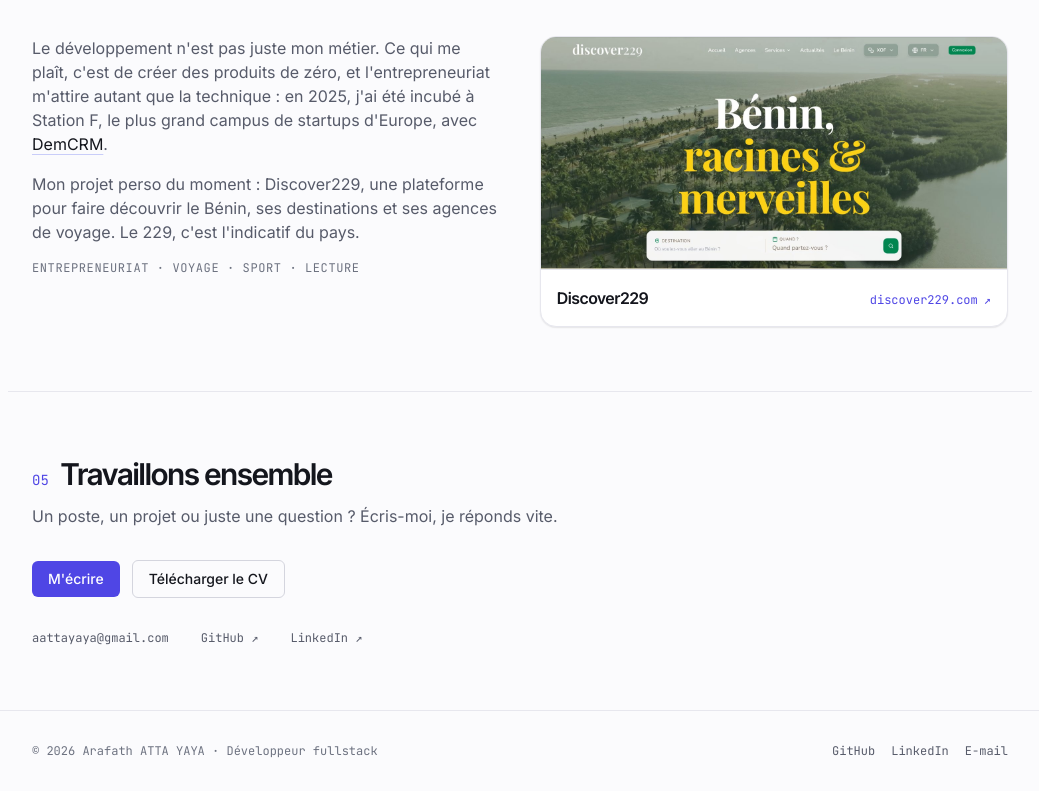
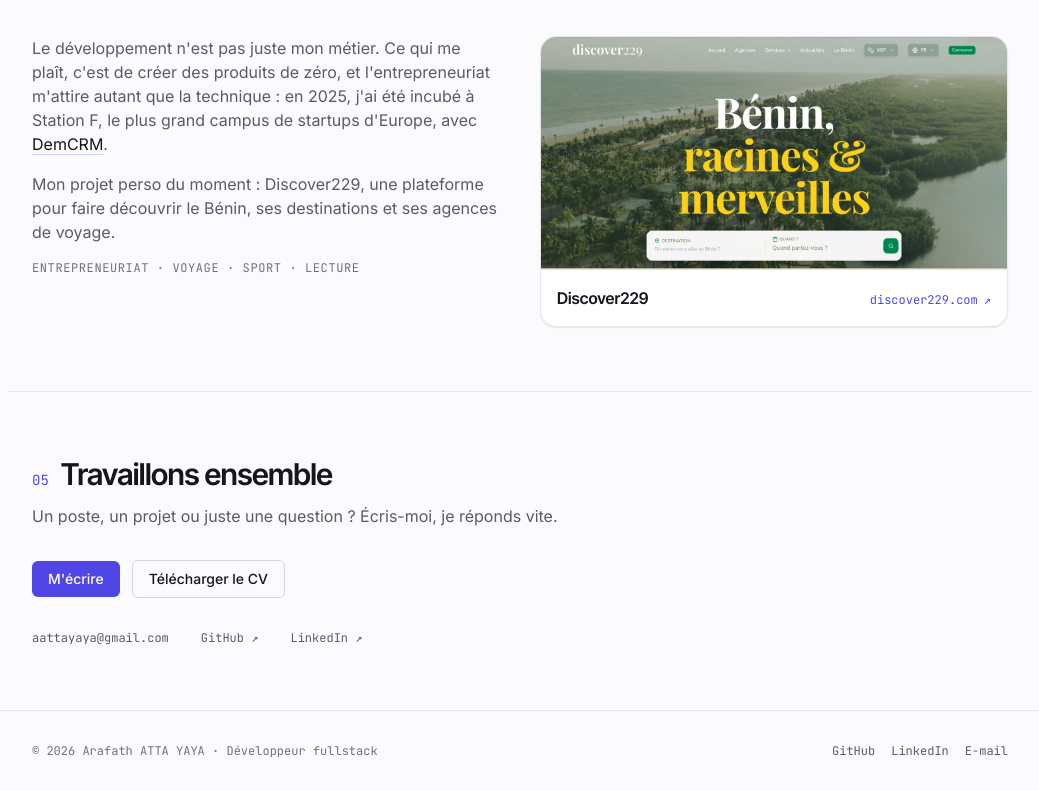
Before and after one commit to Fath57/portfolio, a Next.js app: page / in a window 1280 px wide. Shown: the part 2464-3255 px from the top of the page, without its empty margins (120-1159 px from the left). Built offline with nearby package versions, Linux system fonts and the light colour scheme.

Commit message:
Retire l'explication de l'indicatif 229 dans la section perso
Co-Authored-By: Claude Fable 5 <noreply@anthropic.com>

```diff
--- a/components/sections/beyond.tsx
+++ b/components/sections/beyond.tsx
@@ -28,7 +28,7 @@ export function Beyond() {
           <p>
             Mon projet perso du moment : Discover229, une plateforme pour
             faire découvrir le Bénin, ses destinations et ses agences de
-            voyage. Le 229, c'est l'indicatif du pays.
+            voyage.
           </p>
           <p className="font-mono text-xs uppercase tracking-wider text-ink-faint">
             Entrepreneuriat · Voyage · Sport · Lecture
```
